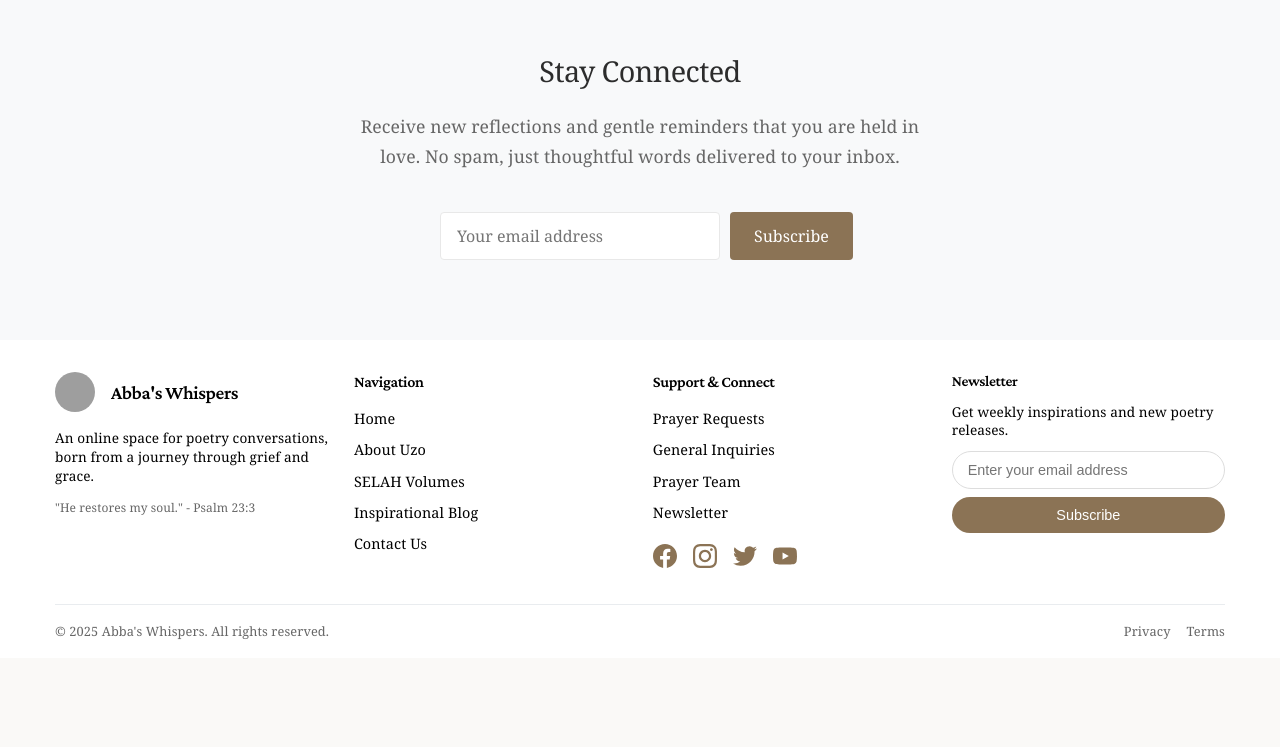
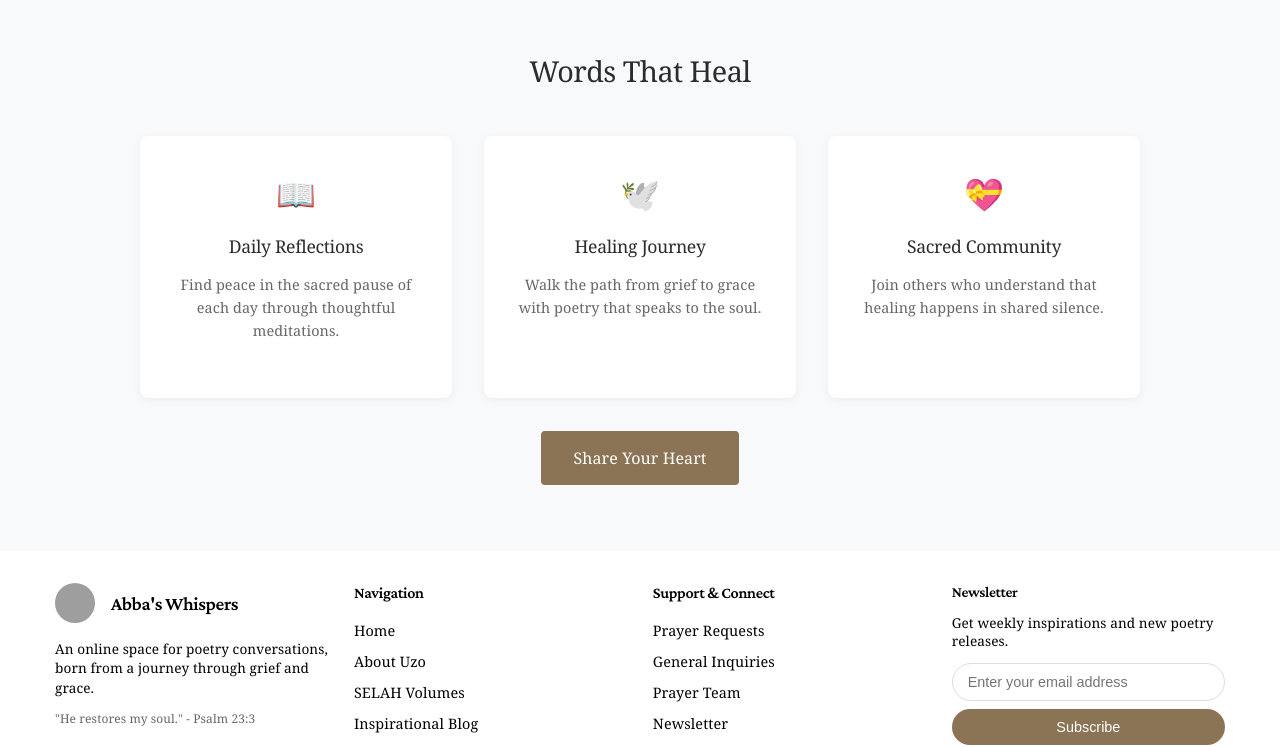
Before and after one commit to Ajang-Deng98/abbaswhispers_website, a React (Vite) app in the folder frontend/: page /blog in a window 1280 px wide. Shown: the part 1248-1995 px from the top of the page. Before the commit the page ends 1906 px from the top, so only its background shows below. Built offline with nearby package versions, Linux system fonts and the light colour scheme; no server answers; grey boxes are pictures that could not be loaded.

Commit message:
Replace subscription form with creative inspiration gallery

```diff
--- a/frontend/src/pages/Blog.js
+++ b/frontend/src/pages/Blog.js
@@ -364,55 +364,116 @@ const Blog = () => {
 
 
 
-      {/* Subscribe Section */}
-      <section style={{ padding: '5rem 2rem', background: '#f8f9fa', textAlign: 'center' }}>
-        <div style={{ maxWidth: '600px', margin: '0 auto' }}>
+      {/* Inspiration Gallery */}
+      <section style={{ padding: '5rem 2rem', background: '#f8f9fa' }}>
+        <div style={{ maxWidth: '1000px', margin: '0 auto' }}>
           <h3 style={{
             fontFamily: 'Georgia, serif',
             fontSize: '1.8rem',
             fontWeight: 'normal',
             color: '#2c2c2c',
-            marginBottom: '1.5rem'
-          }}>Stay Connected</h3>
-          <p style={{
-            fontFamily: 'Georgia, serif',
-            fontSize: '1.1rem',
-            lineHeight: '1.7',
-            color: '#666666',
-            marginBottom: '2.5rem'
+            marginBottom: '3rem',
+            textAlign: 'center'
+          }}>Words That Heal</h3>
+
+          <div style={{
+            display: 'grid',
+            gridTemplateColumns: window.innerWidth <= 768 ? '1fr' : 'repeat(3, 1fr)',
+            gap: '2rem'
           }}>
-            Receive new reflections and gentle reminders that you are held in love.
-            No spam, just thoughtful words delivered to your inbox.
-          </p>
+            <div style={{
+              background: 'white',
+              padding: '2rem',
+              borderRadius: '8px',
+              boxShadow: '0 2px 10px rgba(0,0,0,0.05)',
+              textAlign: 'center'
+            }}>
+              <div style={{
+                fontSize: '2rem',
+                marginBottom: '1rem',
+                color: '#8b7355'
+              }}>📖</div>
+              <h4 style={{
+                fontFamily: 'Georgia, serif',
+                fontSize: '1.1rem',
+                color: '#2c2c2c',
+                marginBottom: '1rem'
+              }}>Daily Reflections</h4>
+              <p style={{
+                fontFamily: 'Georgia, serif',
+                fontSize: '0.9rem',
+                color: '#666666',
+                lineHeight: '1.6'
+              }}>Find peace in the sacred pause of each day through thoughtful meditations.</p>
+            </div>
+
+            <div style={{
+              background: 'white',
+              padding: '2rem',
+              borderRadius: '8px',
+              boxShadow: '0 2px 10px rgba(0,0,0,0.05)',
+              textAlign: 'center'
+            }}>
+              <div style={{
+                fontSize: '2rem',
+                marginBottom: '1rem',
+                color: '#8b7355'
+              }}>🕊️</div>
+              <h4 style={{
+                fontFamily: 'Georgia, serif',
+                fontSize: '1.1rem',
+                color: '#2c2c2c',
+                marginBottom: '1rem'
+              }}>Healing Journey</h4>
+              <p style={{
+                fontFamily: 'Georgia, serif',
+                fontSize: '0.9rem',
+                color: '#666666',
+                lineHeight: '1.6'
+              }}>Walk the path from grief to grace with poetry that speaks to the soul.</p>
+            </div>
+
+            <div style={{
+              background: 'white',
+              padding: '2rem',
+              borderRadius: '8px',
+              boxShadow: '0 2px 10px rgba(0,0,0,0.05)',
+              textAlign: 'center'
+            }}>
+              <div style={{
+                fontSize: '2rem',
+                marginBottom: '1rem',
+                color: '#8b7355'
+              }}>💝</div>
+              <h4 style={{
+                fontFamily: 'Georgia, serif',
+                fontSize: '1.1rem',
+                color: '#2c2c2c',
+                marginBottom: '1rem'
+              }}>Sacred Community</h4>
+              <p style={{
+                fontFamily: 'Georgia, serif',
+                fontSize: '0.9rem',
+                color: '#666666',
+                lineHeight: '1.6'
+              }}>Join others who understand that healing happens in shared silence.</p>
+            </div>
+          </div>
+
           <div style={{
-            display: 'flex',
-            gap: '10px',
-            maxWidth: '400px',
-            margin: '0 auto',
-            flexDirection: window.innerWidth <= 480 ? 'column' : 'row'
+            textAlign: 'center',
+            marginTop: '3rem'
           }}>
-            <input
-              type="email"
-              placeholder="Your email address"
-              style={{
-                flex: 1,
-                padding: '12px 16px',
-                border: '1px solid #e8e8e8',
-                borderRadius: '4px',
-                fontFamily: 'Georgia, serif',
-                fontSize: '1rem'
-              }}
-            />
-            <button style={{
-              padding: '12px 24px',
+            <Link to="/prayer-request" style={{
+              fontFamily: 'Georgia, serif',
+              padding: '1rem 2rem',
               background: '#8b7355',
-              color: '#ffffff',
-              border: 'none',
+              color: 'white',
+              textDecoration: 'none',
               borderRadius: '4px',
-              fontFamily: 'Georgia, serif',
               fontSize: '1rem',
-              cursor: 'pointer'
-            }}>Subscribe</button>
+              transition: 'all 0.3s ease'
+            }}>Share Your Heart</Link>
           </div>
         </div>
       </section>
```
